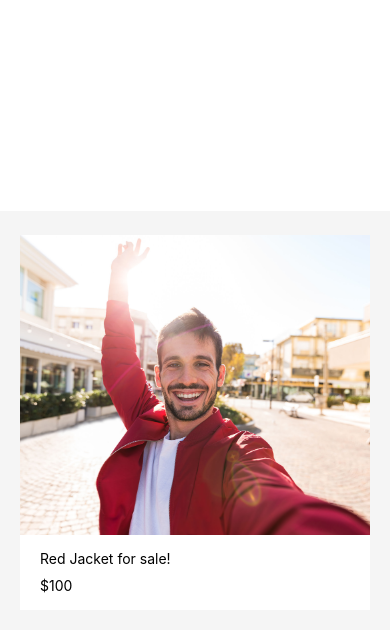
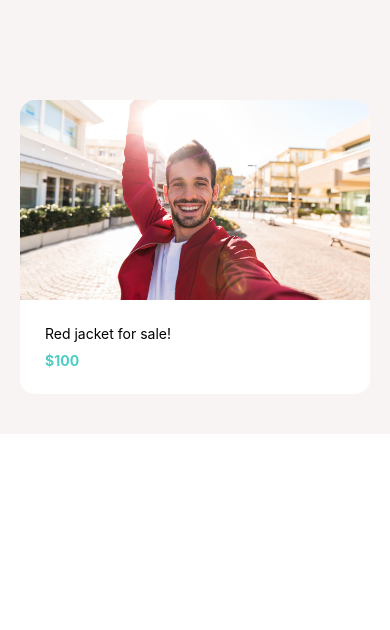
Before and after one commit to GTJ82/DoneWithIt, a React Native app: screen / in a window 390 px wide. Shown: the top 630 px of the page. Built offline with nearby package versions, Linux system fonts and the light colour scheme.

Commit message:
fixed and finished card and button componets

```diff
--- a/App.js
+++ b/App.js
@@ -3,33 +3,34 @@ import React from 'react';
 import { View } from "react-native";
 
 
-import Button from "./app/componets/Button";
+import AppButton from "./app/componets/AppButton";
 import colors from './app/config/colors';
+
 import WelcomeScreen from './app/screens/WelcomeScreen';
 import Card from './app/componets/Card';
+import ListingDetailsScreen from "./app/screens/ListingDetailsScreen";
+import ViewImageScreen from './app/screens/ViewImageScreen';
 
 export default function App() {
   return (
-    <View
-      style={{
-        flex: 1,
-        justifyContent: "center",
-        alignItems: "center",
 
-      }}
-    >
+
+    <View style={{
+      backgroundColor: '#f8f4f4',
+      padding: 20,
+      paddingTop: 100,
+    }}>
+
       <Card
-      title="Red Jacket for sale!"
-      subTitle="$100"
+        title="Red jacket for sale!"
+        subTitle="$100"
+        image={require("./app/assets/jacket.jpg")}
       />
 
-      {/* <WelcomeScreen /> */}
+    </View>
 
-      {/* <Button
-      type="LOGIN"
 
-      /> */}
+    // <WelcomeScreen />
 
-    </View>
   );
 }
--- /dev/null
+++ b/app/componets/AppButton.js
@@ -0,0 +1,33 @@
+import React from 'react'
+import { StyleSheet, Text, TouchableOpacity } from 'react-native'
+
+import colors from '../config/colors';
+
+export default function AppButton({ type, onPress, color = "primary" }) {
+    return (
+        <TouchableOpacity style={[styles.button, {backgroundColor: colors[color]}]} onPress={onPress}>
+            <Text style={styles.buttonText}>{type}</Text>
+        </TouchableOpacity>
+    )
+}
+
+const styles = StyleSheet.create({
+    button: {
+
+        backgroundColor: colors.primary,
+        alignItems: "center",
+        justifyContent: "center",
+        width: "90%",
+        borderRadius: 25,
+        padding:15,
+        marginVertical: 10,
+        marginBottom: 10,
+    },
+
+    buttonText: {
+        color: colors.white,
+        fontSize: 18,
+        textTransform: "uppercase",
+        fontWeight: "bold",
+    }
+})
--- a/app/componets/Button.js
+++ /dev/null
@@ -1,27 +0,0 @@
-import React from 'react'
-import { View, StyleSheet, Text } from 'react-native'
-
-import colors from '../config/colors';
-
-export default function Button(props) {
-    return (
-        <View style={styles.button}>
-            <Text style={styles.buttonText}>{props.type}</Text>
-        </View>
-    )
-}
-
-const styles = StyleSheet.create ({
-    button: {
-        height: 40,
-        width: "100%",
-        backgroundColor: colors.primary,
-        alignItems: "center",
-        justifyContent: "center",
-        borderRadius: 20,
-    },
-
-    buttonText: {
-        color: colors.white,
-     }
-})
--- a/app/componets/Card.js
+++ b/app/componets/Card.js
@@ -3,48 +3,50 @@ import { Image, StyleSheet, Text, View } from 'react-native'
 
 import colors from "../config/colors";
 
-export default function Card(props) {
+export default function Card({ image, title, subTitle }) {
     return (
 
+
         <View style={styles.card}>
-            <Image style={styles.image} source={require("../assets/jacket.jpg")} />
-            <View style={styles.bottomCard}>
-                <Text style={styles.title}>{props.title}</Text>
-                <Text style={styles.subTitle}>{props.subTitle}</Text>
+
+            <Image style={styles.image} source={image} />
+
+            <View style={styles.infoContainer}>
+                <Text style={styles.title}>{title}</Text>
+                <Text style={styles.subTitle}>{subTitle}</Text>
             </View>
+
         </View>
+
+
 
     )
 }
 
 const styles = StyleSheet.create({
+    card: {
 
-    bottomCard: {
+        borderRadius: 15,
         backgroundColor: colors.white,
-        height: 75,
-        width: 350,
-        justifyContent: "center",
+        marginBottom: 20,
+        overflow: "hidden",
+    },
+    image: {
+        height: 200,
+        width: "100%",
 
     },
-    card: {
-        backgroundColor: "#F5F5F5",
-        height: "50%",
-        width: "100%",
-        justifyContent: "center",
-        alignItems: "center",
+    infoContainer: {
+        padding: 20,
+    },
+    subTitle: {
+        padding: 5,
+        color: colors.secondary,
+        fontWeight: "bold",
 
     },
-    image: {
-        height: 300,
-        width: 350,
-
-    },
-    subTitle: {
-        margin: 5,
-        marginLeft: 20,
-    },
     title: {
-        margin: 5,
-        marginLeft: 20,
+        padding: 5,
+        color: colors.black,
     }
 })
--- /dev/null
+++ b/app/screens/ListingDetailsScreen.js
@@ -0,0 +1,12 @@
+import React from 'react'
+import { View, Text } from 'react-native'
+
+import Card from "../componets/Card";
+
+export default function ListingDetailsScreen() {
+    return (
+        <View>
+            <Card />
+        </View>
+    )
+}
--- a/app/screens/ViewImageScreen.js
+++ b/app/screens/ViewImageScreen.js
@@ -1,18 +1,20 @@
 import React from 'react';
 import { Image, StyleSheet, View } from 'react-native';
+import { MaterialCommunityIcons } from "@expo/vector-icons";
 
 import colors from "../config/colors";
 
 function ViewImageScreen(props) {
     return (
         <View style={styles.container}>
-            <View style={styles.closeIcon} />
-            <View style={styles.deleteIcon} />
+            <MaterialCommunityIcons style={styles.closeIcon} name="close" />
+            <MaterialCommunityIcons name="trash-can-outline" />
+
 
             <Image
                 resizeMode="contain"
                 style={styles.image}
-                source={require("../assets/chair.jpg")}
+                source={props.image}
             />
         </View>
     );
@@ -22,14 +24,15 @@ const styles = StyleSheet.create({
     container: {
         backgroundColor: colors.black,
         flex: 1,
+
     },
     closeIcon: {
         width: 50,
         height: 50,
-        backgroundColor: colors.primary,
+
         position: "absolute",
         top: 50,
-        left: 50,
+        left: 0,
     },
     deleteIcon: {
         width: 50,
--- a/app/screens/WelcomeScreen.js
+++ b/app/screens/WelcomeScreen.js
@@ -1,17 +1,22 @@
 import React from 'react';
 import { Image, ImageBackground, StyleSheet, Text, View } from 'react-native';
+import { Colors } from 'react-native/Libraries/NewAppScreen';
+import AppButton from '../componets/AppButton';
+
+
 
 function WelcomeScreen(props) {
     return (
-        <ImageBackground style={styles.background} source={require('../assets/background.jpg')}>
+        <ImageBackground style={styles.background} blurRadius={10} source={require('../assets/background.jpg')}>
 
             <View style={styles.logoContainer}>
                 <Image style={styles.logo} source={require('../assets/logo-red.png')} />
                 <Text style={styles.tagLine}>Sell What You Don't Need</Text>
             </View>
-
-            <View style={styles.loginButton}></View>
-            <View style={styles.registerButton}></View>
+            <View style={styles.buttonContainer}>
+                <AppButton type="login" />
+                <AppButton type="register" color="secondary" />
+            </View>
 
         </ImageBackground>
 
@@ -23,17 +28,13 @@ const styles = StyleSheet.create({
     background: {
         flex: 1,
         justifyContent: 'flex-end',
-        alignItems: 'center'
+        alignItems: 'center',
     },
-    loginButton: {
-        width: '100%',
-        height: 70,
-        backgroundColor: '#fc5c65',
-    },
-    registerButton: {
-        width: '100%',
-        height: 70,
-        backgroundColor: '#4ecde4',
+    buttonContainer: {
+        justifyContent: 'flex-end',
+        alignItems: 'center',
+        width: "100%",
+
     },
     logo: {
         height: 100,
@@ -43,7 +44,12 @@ const styles = StyleSheet.create({
         position: "absolute",
         top: 70,
         alignItems: 'center'
-
+    },
+    tagLine: {
+        marginTop: 10,
+        fontSize: 25,
+        fontWeight: "600",
+        paddingVertical: 20,
     }
 })
 
```
